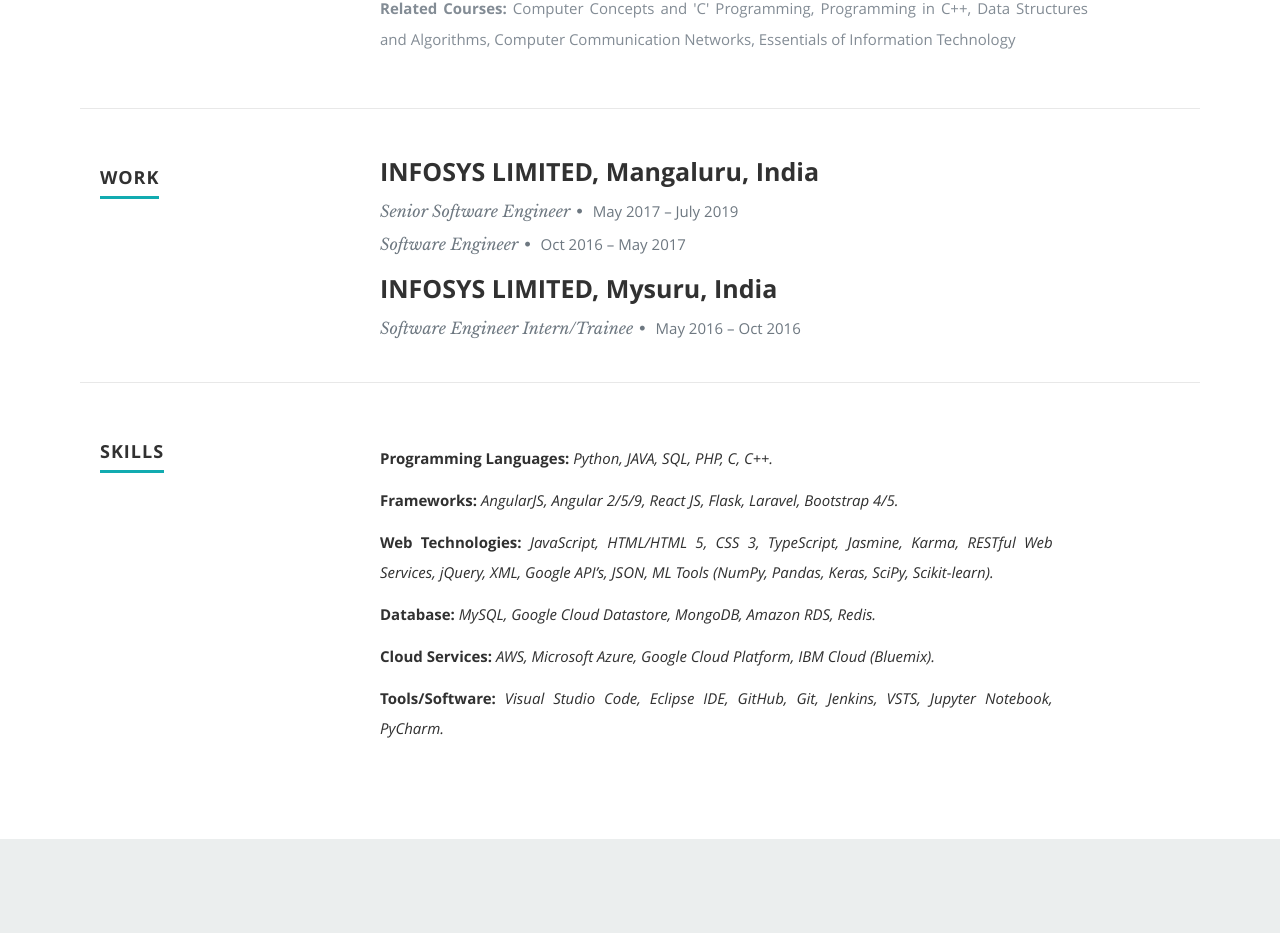
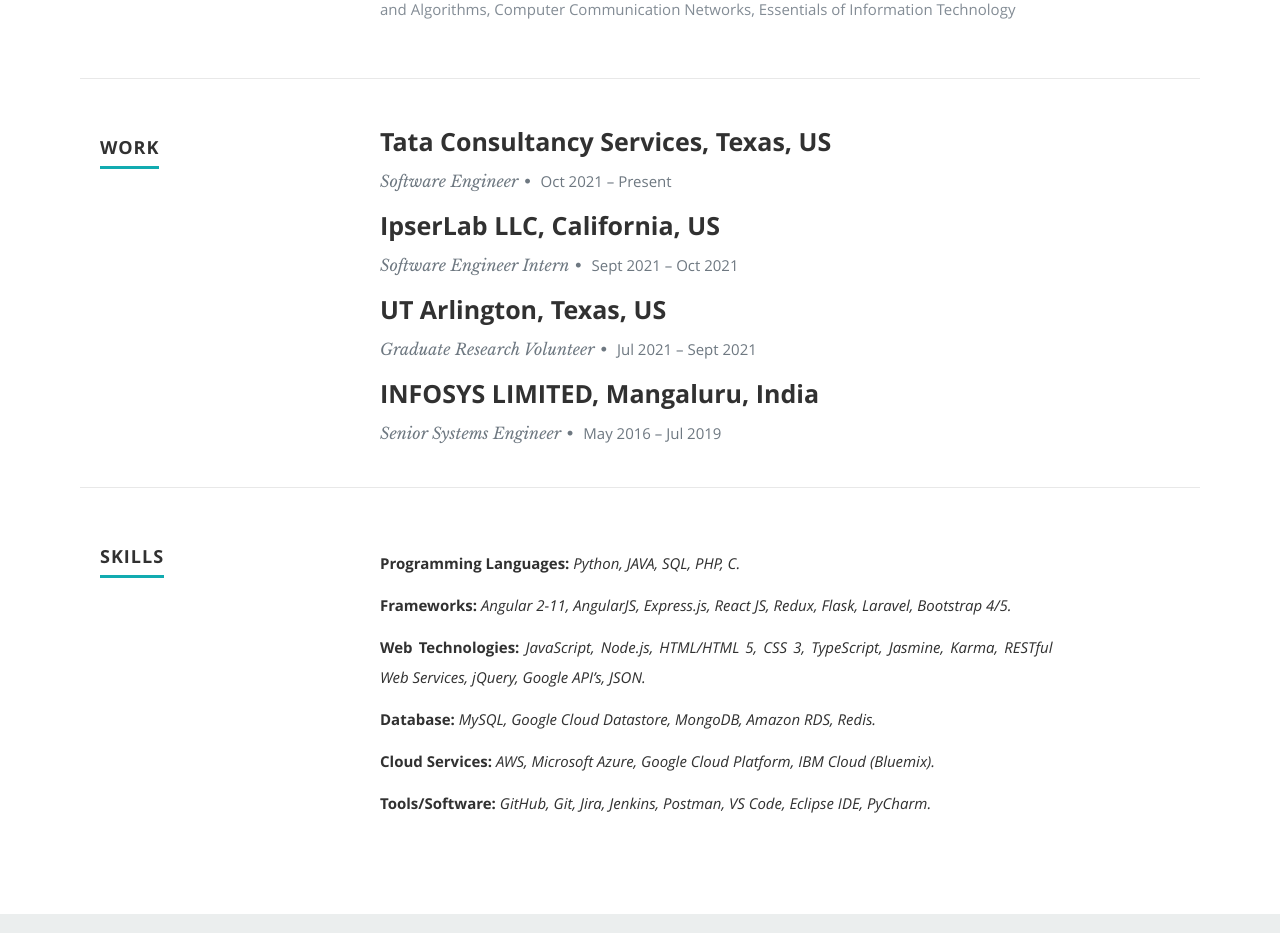
Before and after one commit to nitishprabhu26/NitishPortfolio, a React (Create React App) app: page / in a window 1280 px wide. Shown: the part 1855-2788 px from the top of the page. Built offline with nearby package versions, Linux system fonts and the light colour scheme.

Commit message:
updated details

```diff
--- a/public/resumeData.json
+++ b/public/resumeData.json
@@ -1,15 +1,15 @@
 {
   "main": {
     "name": "Nitish Prabhu Kota",
-    "occupation": "Head Instructor @CleverProgrammer",
-    "description": "Full Stack Developer and Lead Instructor at Clever Programmer.",
+    "occupation": "",
+    "description": "Software Engineer at TCS.",
     "image": "Nitish.jpg",
-    "bio": "Software Engineer with 3+ years of professional Full-Stack Web Development experience. Strong technical skills in designing, developing, testing, debugging, and maintaining complex websites. Graduated from The University of Texas at Arlington, actively looking for Software Development Engineer or Full-Stack Web Developer full time opportunities starting from May 2021.",
-    "contactmessage": "Get in touch with me to receive further details, get coached or anything else.",
+    "bio": "Software Engineer with around 3 years of professional Full-Stack Web Development experience. Strong technical skills in designing, developing, testing, debugging, and maintaining complex websites. Graduated from The University of Texas at Arlington.",
+    "contactmessage": "",
     "email": "nitish.prabhu26@gmail.com",
     "phone": "+1 (682)-283-5267 ",
     "address": {
-      "street": "409 Summit Ave",
+      "street": "4** Summit Ave",
       "city": "Arlington",
       "state": "TX",
       "zip": "76013"
@@ -60,32 +60,38 @@
     ],
     "work": [
       {
-        "company": "INFOSYS LIMITED, Mangaluru, India",
-        "title": "Senior Software Engineer",
-        "title2": "Software Engineer",
-        "years": "May 2017 – July 2019",
-        "years2": "Oct 2016 – May 2017",
-        "description": "Transforming the lives of people by teaching them how to become successful developers no matter if they are a beginner or not!"
+        "company": "Tata Consultancy Services, Texas, US",
+        "title": "Software Engineer",
+        "years": "Oct 2021 – Present"
       },
       {
-        "company": "INFOSYS LIMITED, Mysuru, India",
-        "title": "Software Engineer Intern/Trainee",
-        "years": "May 2016 – Oct 2016",
-        "description": "Helping businesses showing their best selves to clients."
+        "company": "IpserLab LLC, California, US",
+        "title": "Software Engineer Intern",
+        "years": "Sept 2021 – Oct 2021"
+      },
+      {
+        "company": "UT Arlington, Texas, US",
+        "title": "Graduate Research Volunteer",
+        "years": "Jul 2021 – Sept 2021"
+      },
+      {
+        "company": "INFOSYS LIMITED, Mangaluru, India",
+        "title": "Senior Systems Engineer",
+        "years": "May 2016 – Jul 2019"
       }
     ],
     "skills": [
       {
         "name": "Programming Languages: ",
-        "list": "Python, JAVA, SQL, PHP, C, C++."
+        "list": "Python, JAVA, SQL, PHP, C."
       },
       {
         "name": "Frameworks: ",
-        "list": "AngularJS, Angular 2/5/9, React JS, Flask, Laravel, Bootstrap 4/5."
+        "list": "Angular 2-11, AngularJS, Express.js, React JS, Redux, Flask, Laravel, Bootstrap 4/5."
       },
       {
         "name": "Web Technologies: ",
-        "list": "JavaScript, HTML/HTML 5, CSS 3, TypeScript, Jasmine, Karma, RESTful Web Services, jQuery, XML, Google API’s, JSON, ML Tools (NumPy, Pandas, Keras, SciPy, Scikit-learn)."
+        "list": "JavaScript, Node.js, HTML/HTML 5, CSS 3, TypeScript, Jasmine, Karma, RESTful Web Services, jQuery, Google API’s, JSON."
       },
       {
         "name": "Database: ",
@@ -97,7 +103,7 @@
       },
       {
         "name": "Tools/Software: ",
-        "list": "Visual Studio Code, Eclipse IDE, GitHub, Git, Jenkins, VSTS, Jupyter Notebook, PyCharm."
+        "list": "GitHub, Git, Jira, Jenkins, Postman, VS Code, Eclipse IDE, PyCharm."
       }
     ]
   },
--- a/src/Components/Header.js
+++ b/src/Components/Header.js
@@ -47,7 +47,8 @@
                      loop: true,
                    }}
                   /></h1>
-            <h2 style={{color:'#F06000'}}>MS in Computer Science at The University of Texas at Arlington. | Former Senior Software Engineer at Infosys Limited.</h2>
+            <h2 style={{color:'#F06000'}}>MS in Computer Science at The University of Texas at Arlington.</h2>
+            <h2 style={{color:'#F06000'}}>Software Engineer at TCS.</h2>
             <hr/>
             <ul className="social">
                {networks}
--- a/src/Components/Resume.js
+++ b/src/Components/Resume.js
@@ -15,7 +15,7 @@
         return <div key={work.company}><h3>{work.company}</h3>
 
             <p className={(work.title2 ? 'infor unset-margin-bottom' : "info")}>{work.title}<span>&bull;</span> <em className="date">{work.years}</em></p>
-            { work.title2 ?<p className="info">{work.title2}<span>&bull;</span> <em className="date">{work.years2}</em></p> : null}
+            {/* { work.title2 ?<p className="info">{work.title2}<span>&bull;</span> <em className="date">{work.years2}</em></p> : null} */}
             {/* <p>{work.description}</p> */}
         </div>
       })
```
Also changed, not shown: 1 other file (tests, documents, lock files or other folders).
